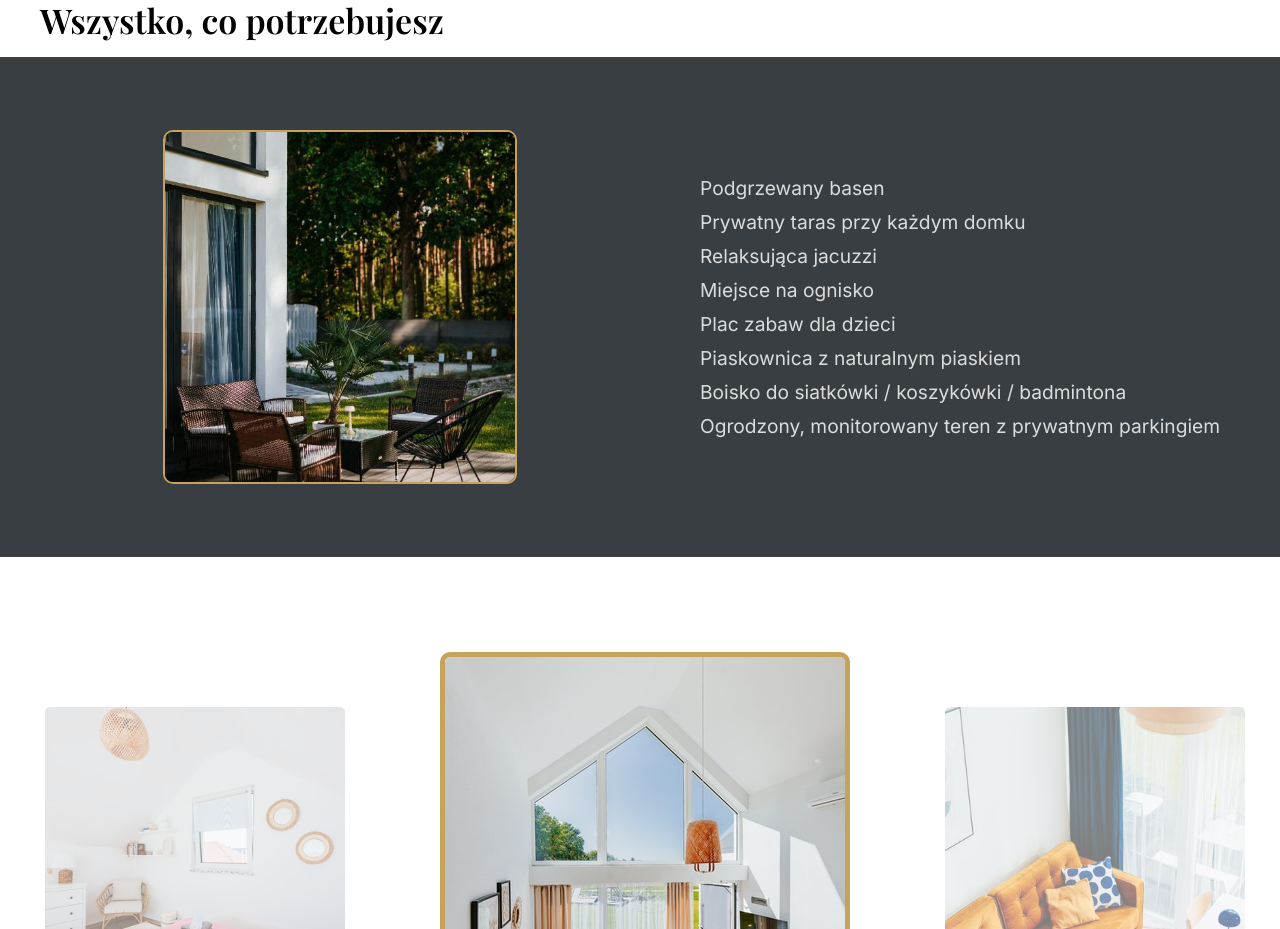
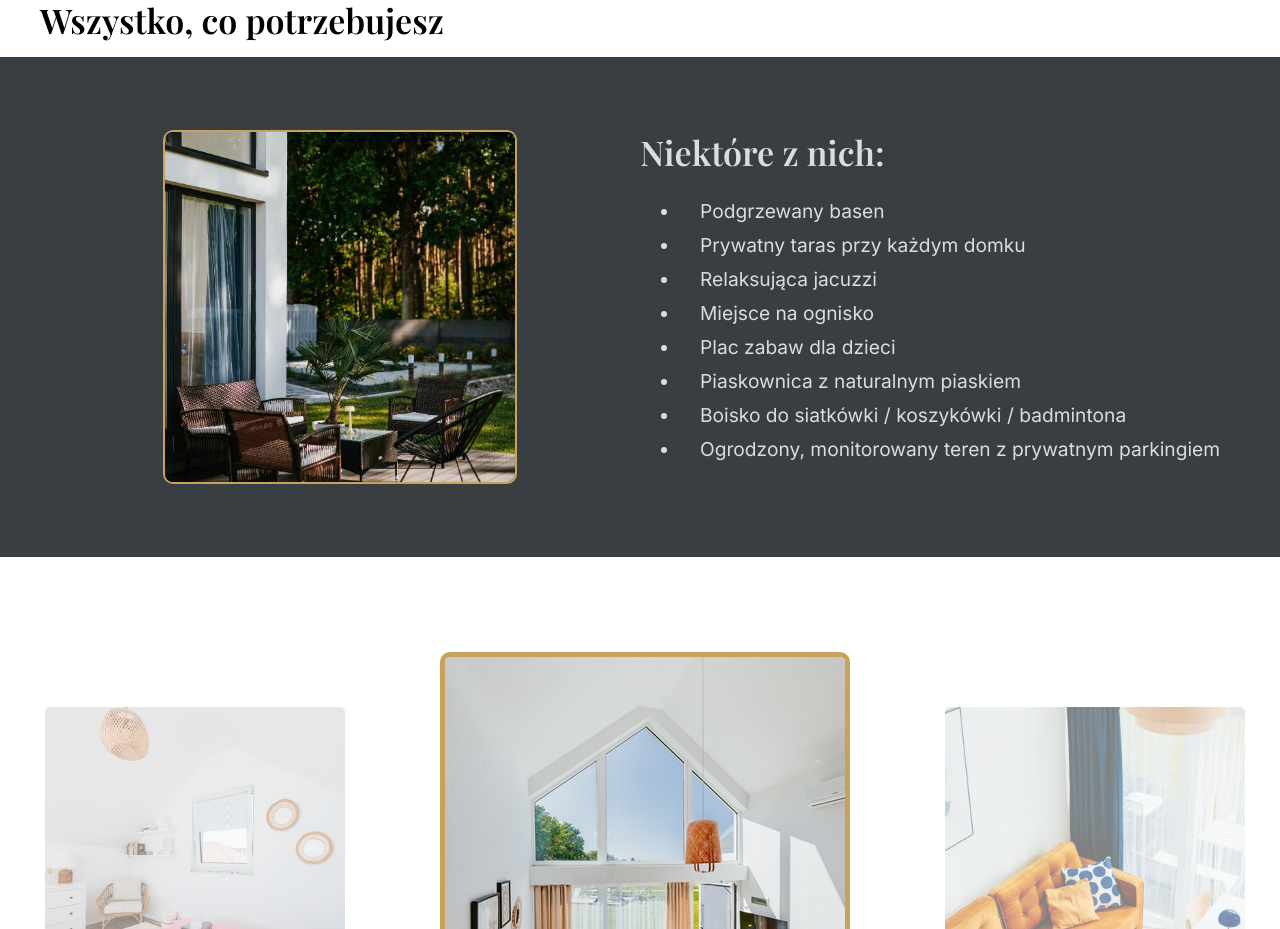
Before and after one commit to wasiukradek/myslowstay, a website: page index.html in a window 1280 px wide. Shown: the part 1445-2374 px from the top of the page. Drawn offline with nearby package versions, Linux system fonts and the light colour scheme.

Commit message:
Mala poprawka do udogodnieni

```diff
--- a/index.html
+++ b/index.html
@@ -151,6 +151,7 @@
 							<img src="images/features/feature1.jpg" alt="Feature 1">
 						</div>
 						<div class="feature-text">
+							<h3>Niektóre z nich:</h3>
 							<ul>
 								<li>Podgrzewany basen</li>
 								<li>Prywatny taras przy każdym domku</li>
--- a/main.scss
+++ b/main.scss
@@ -272,7 +272,12 @@ section#features {
             background-color: $color-anthracite;
             font-size: 1.2em;
             align-content: center;
+            h3 {
+                color: $color-white;
+                margin: 0;
+            }
             li {
+                list-style: disc;
                 padding-left: $padding-l;
                 padding-top: $padding-s;
                 padding-bottom: $padding-s;
```
Also changed, not shown: main.css.
